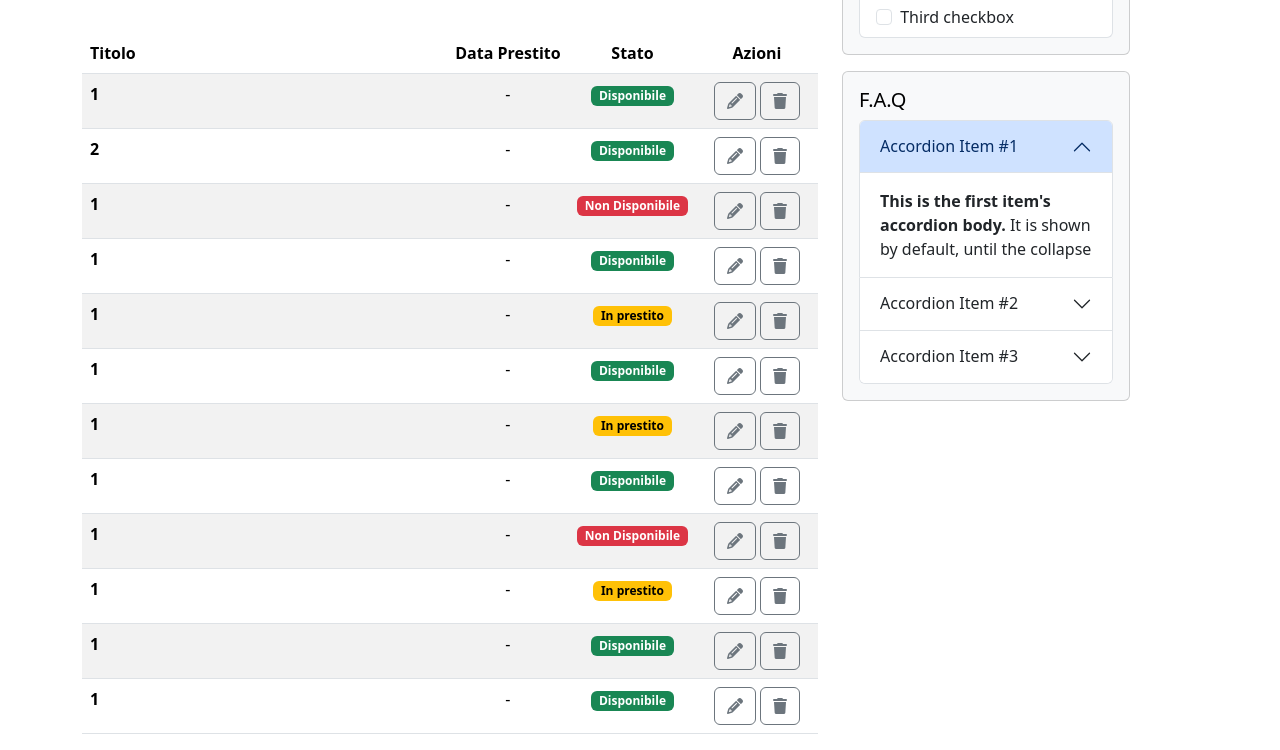
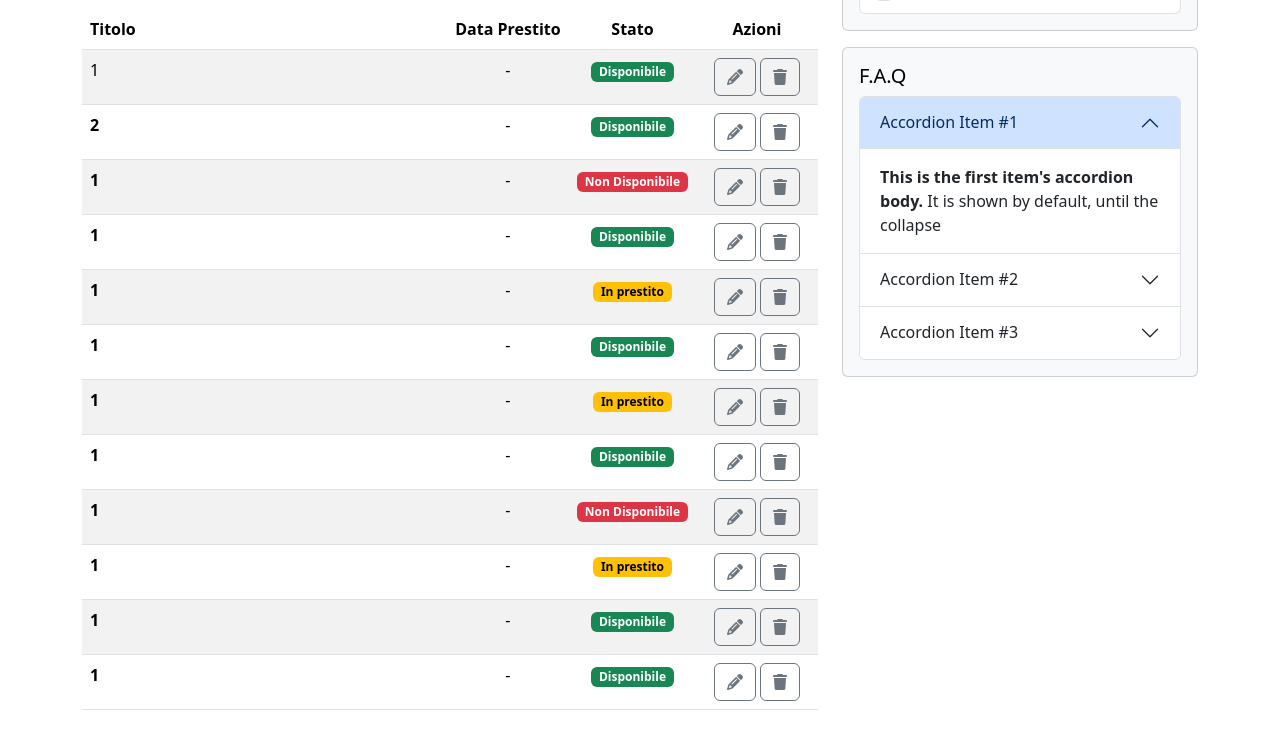
Before and after one commit to abrenga/html-css-bootstrap-dashboard, a plain HTML site: page index.html in a window 1280 px wide. Shown: the part 250-1000 px from the top of the page. After the commit the page ends 976 px from the top, so only its background shows below. Drawn offline with nearby package versions, Linux system fonts and the light colour scheme.

Commit message:
update:a removed padding

```diff
--- a/index.html
+++ b/index.html
@@ -13,6 +13,7 @@
 </head>
 
 <body>
+    <!--Header section-->
     <header>
         <nav class="navbar navbar-expand-lg bg-body-tertiary" data-bs-theme="dark">
             <div class="container-fluid">
@@ -39,7 +40,6 @@
                         <li class="nav-item">
                             <a class="nav-link" href="#">Help</a>
                         </li>
-
                     </ul>
                     <form class="d-flex" role="Cerca">
                         <input class="form-control me-2 " style="background-color: beige;" placeholder="Cerca"
@@ -50,11 +50,11 @@
             </div>
         </nav>
     </header>
+    <!--main section-->
     <main>
-
         <div class="container text-center ">
-            <div class="row mt-5">
-                <div class=" col-8">
+            <div class="row mt-4">
+                <div class=" col-12 col-xl-8">
                     <div class="container pt-3 text-center ">
                         <div class="row justify-content-between">
                             <div class="col-4">
@@ -74,7 +74,7 @@
                                 </thead>
                                 <tbody>
                                     <tr>
-                                        <th class="text-start" scope="row">1</th>
+                                        <td class="text-start" scope="row">1</th>
                                         <td>-</td>
                                         <td><span class="badge text-bg-success">Disponibile</span></td>
                                         <td>
@@ -211,8 +211,9 @@
                         </div>
                     </div>
                 </div>
-                <div class="col-4 ">
-                    <div class="card text-bg-light mb-3" style="max-width: 18rem;">
+                <!--section card-->
+                <div class="col-12 col-xl-4">
+                    <div class="card text-bg-light mb-3">
                         <div class="card-body text-start">
                             <h5>Todo</h5>
                             <ul class="list-group">
@@ -237,7 +238,7 @@
                             </ul>
                         </div>
                     </div>
-                    <div class="card text-bg-light mb-3" style="max-width: 18rem;">
+                    <div class="card text-bg-light mb-3">
                         <div class="card-body text-start">
                             <h5>F.A.Q</h5>
                             <div class="accordion" id="accordionExample">
@@ -268,7 +269,8 @@
                                     <div id="collapseTwo" class="accordion-collapse collapse"
                                         data-bs-parent="#accordionExample">
                                         <div class="accordion-body">
-                                            <strong>This is the second item's accordion body.</strong> It is hidden by
+                                            <strong>This is the second item's accordion body.</strong> It is hidden
+                                            by
                                             default, until the collapse
                                         </div>
                                     </div>
@@ -284,7 +286,8 @@
                                     <div id="collapseThree" class="accordion-collapse collapse"
                                         data-bs-parent="#accordionExample">
                                         <div class="accordion-body">
-                                            <strong>This is the third item's accordion body.</strong> It is hidden by
+                                            <strong>This is the third item's accordion body.</strong> It is hidden
+                                            by
                                             default, until the collapse
 
                                         </div>
@@ -293,8 +296,6 @@
                             </div>
                         </div>
                     </div>
-
-
                 </div>
 
             </div>
```
